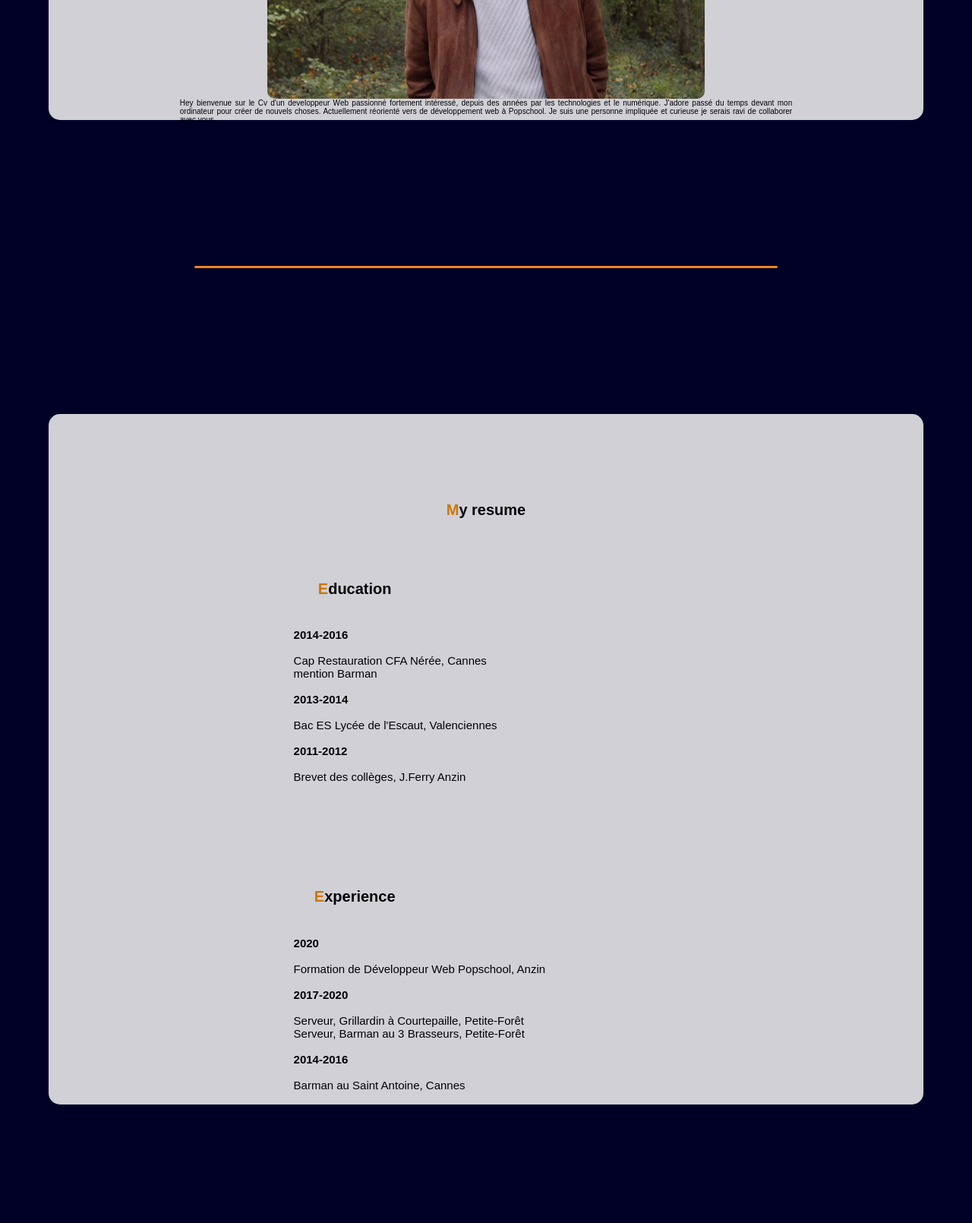
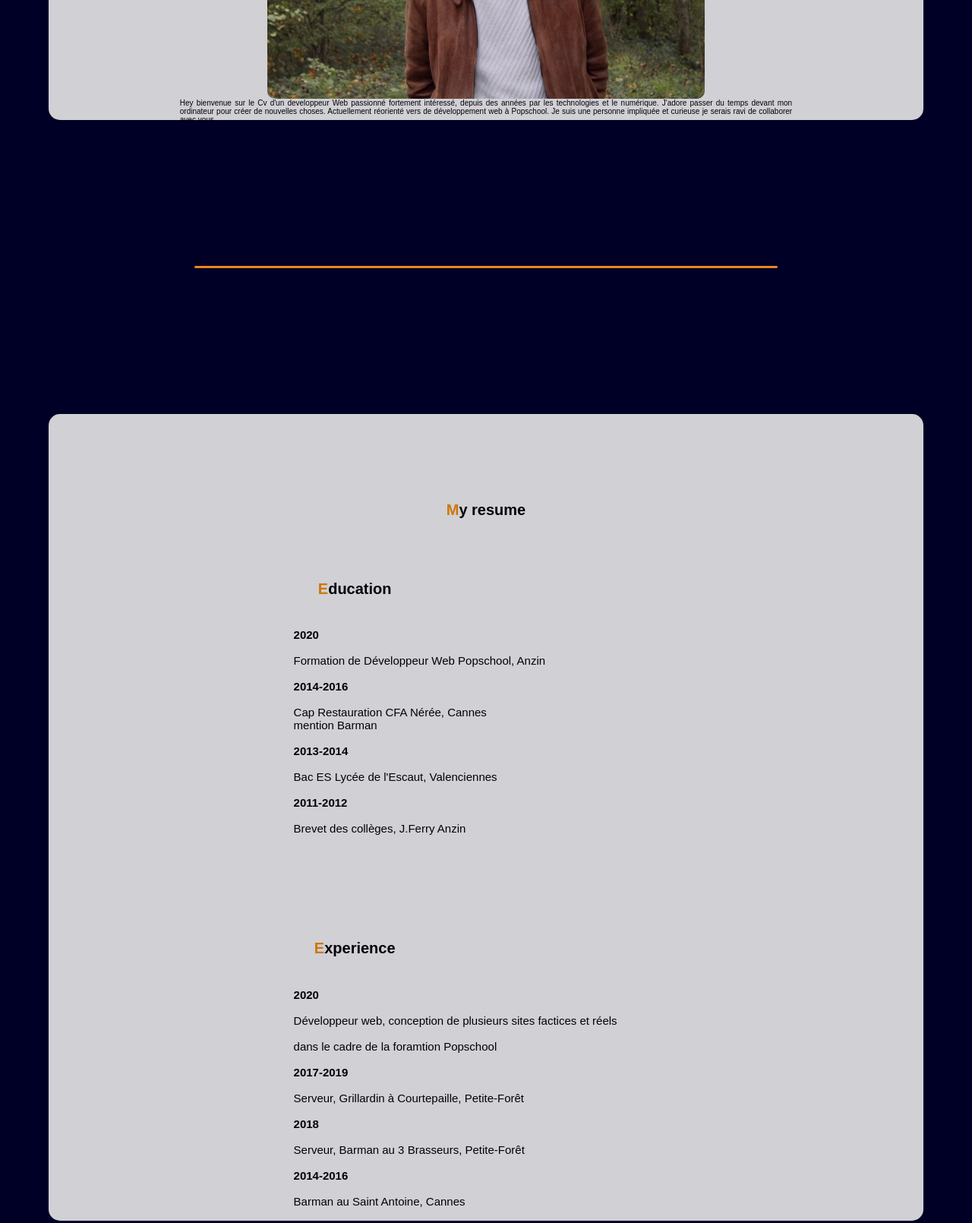
Before and after one commit to brianmtr/cv_Brian_mtr, a plain HTML site: page index.html in a window 1280 px wide. Shown: the part 1480-3090 px from the top of the page at 76% size. Drawn offline with nearby package versions, Linux system fonts and the light colour scheme.

Commit message:
add project SD

```diff
--- a/index.html
+++ b/index.html
@@ -90,7 +90,7 @@
                 <p>
                     Hey bienvenue sur le Cv d'un developpeur Web passionné
                     fortement intéressé, depuis des années par les technologies et le numérique.
-                    J'adore passé du temps devant mon ordinateur pour créer de nouvels choses.
+                    J'adore passer du temps devant mon ordinateur pour créer de nouvelles choses.
                     Actuellement réorienté vers de développement web à Popschool.
                     Je suis une personne impliquée et curieuse
                     je serais ravi de collaborer avec vous.
@@ -106,6 +106,10 @@
                 <div class="education">
                     <h2><span>E</span>ducation</h2>
                     <p>
+                        <strong>2020</strong><br>
+                        <br>
+                        Formation de Développeur Web Popschool, Anzin<br>
+                        <br>
                         <strong>2014-2016</strong><br>
                         <br>
                         Cap Restauration CFA Nérée, Cannes<br>
@@ -126,11 +130,15 @@
                     <p>
                         <strong>2020</strong><br>
                         <br>
-                        Formation de Développeur Web Popschool, Anzin<br>
+                        Développeur web, conception de plusieurs sites factices et réels<br>
+                        <br>dans le cadre de la foramtion Popschool<br>
                         <br>
-                        <strong>2017-2020</strong><br>
+                        <strong>2017-2019</strong><br>
                         <br>
                         Serveur, Grillardin à Courtepaille, Petite-Forêt<br>
+                        <br>
+                        <strong>2018</strong><br>
+                        <br>
                         Serveur, Barman au 3 Brasseurs, Petite-Forêt<br>
                         <br>
                         <strong>2014-2016</strong><br>
@@ -163,7 +171,7 @@
                         <p>Site Numériqu'Elles</p>
                     </div>
                     <div class="servDrone">
-                        <a href="https://khadija-asa.github.io/serv-drone/"><img src="image/logo-service.png" alt=""></a>
+                        <a href="https://brianmtr.github.io/mySD/"><img src="image/logo-service.png" alt=""></a>
                         <p>Site Service de drone: Serv'drone</p>
                     </div>
                 </div>
```
